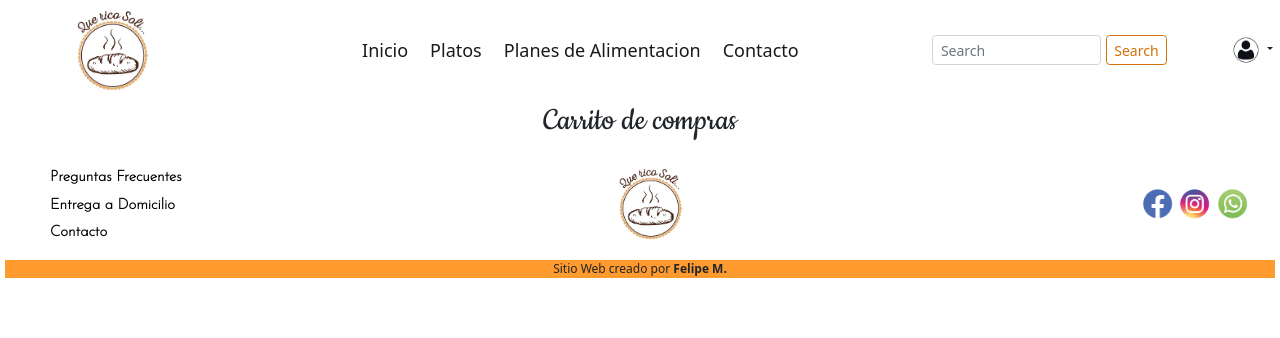
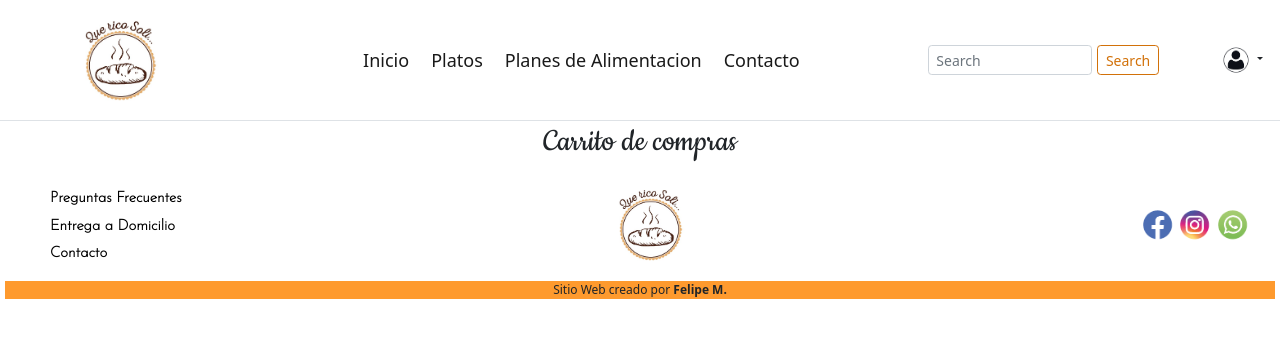
Before and after one commit to felimorales/QueRicoSoli, a website: page pages/carrito.html in a window 1280 px wide. Drawn offline with nearby package versions, Linux system fonts and the light colour scheme; files that its build step writes are made by us from their sources.

Commit message:
arreglo mini en header

```diff
--- a/pages/carrito.html
+++ b/pages/carrito.html
@@ -15,7 +15,7 @@
     <link rel="stylesheet" href="../css/style.css">
 </head>
 <body>
-    <header>
+    <header class="p-3 border-bottom">
         <!-- Navegacion Boostrap -->
 
         <nav class="navbar navbar-expand-lg  w-100">
```
Also changed, not shown: index.html (+1 -1 lines), pages/contacto.html (+1 -1 lines), pages/entregas.html (+1 -1 lines), pages/planes-de-alimentacion.html (+1 -1 lines), pages/platos.html (+1 -1 lines), pages/preg-frecuentes.html (+1 -1 lines).
